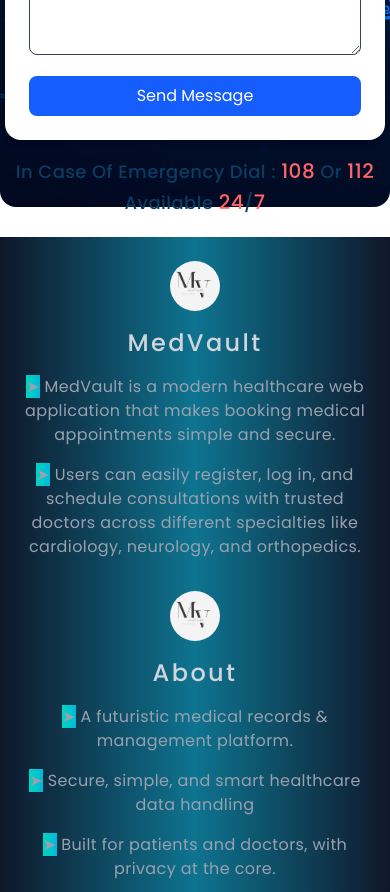
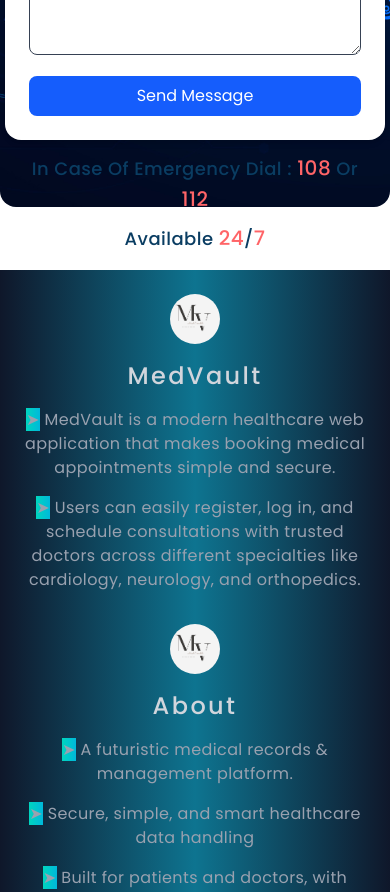
Before and after one commit to khiladi01/MedVault, a Next.js app in the folder frontend/: page /book in a window 390 px wide. Shown: the part 1700-2592 px from the top of the page. Built offline with nearby package versions, Linux system fonts and the light colour scheme.

Commit message:
feat: complete Appointment page with booking form and scheduling details

```diff
--- a/frontend/src/app/about/page.js
+++ b/frontend/src/app/about/page.js
@@ -385,14 +385,22 @@
      </div>
 
 {/* adding emergency sec */}
-  <div className="h-[100px] w-full bg-white grid place-content-center select-none">
-       <div className="w-full flex justify-center items-center">
-        <p className="text-lg font-medium text-[#0A3D62] tracking-wide">In Case Of Emergency Dial : <span className="text-[20px] text-red-400">108</span> Or <span className="text-[20px] text-red-400">112</span></p>
-       </div>
-       <div className="w-full flex justify-center items-center">
-        <p className="text-lg font-medium text-[#0A3D62] tracking-wide">Available <span className="text-[20px] text-red-400">24</span>/<span className="text-[20px] text-red-400">7</span></p>
-       </div>
+<div className="h-auto w-full bg-white grid place-content-center select-none p-4">
+  <div className="w-full flex flex-col sm:flex-row justify-center items-center text-center gap-2">
+    <p className="text-lg font-medium text-[#0A3D62] tracking-wide">
+      In Case Of Emergency Dial :{" "}
+      <span className="text-[20px] text-red-400">108</span> Or{" "}
+      <span className="text-[20px] text-red-400">112</span>
+    </p>
   </div>
+  <div className="w-full flex justify-center items-center text-center mt-2 sm:mt-0">
+    <p className="text-lg font-medium text-[#0A3D62] tracking-wide">
+      Available <span className="text-[20px] text-red-400">24</span>/
+      <span className="text-[20px] text-red-400">7</span>
+    </p>
+  </div>
+</div>
+
         </>
     )
 }
--- a/frontend/src/app/book/page.js
+++ b/frontend/src/app/book/page.js
@@ -155,14 +155,22 @@
   </div>
 
   {/* adding emergency sec */}
-  <div className="h-[100px] w-full bg-white grid place-content-center select-none">
-       <div className="w-full flex justify-center items-center">
-        <p className="text-lg font-medium text-[#0A3D62] tracking-wide">In Case Of Emergency Dial : <span className="text-[20px] text-red-400">108</span> Or <span className="text-[20px] text-red-400">112</span></p>
-       </div>
-       <div className="w-full flex justify-center items-center">
-        <p className="text-lg font-medium text-[#0A3D62] tracking-wide">Available <span className="text-[20px] text-red-400">24</span>/<span className="text-[20px] text-red-400">7</span></p>
-       </div>
+<div className="h-auto w-full bg-white grid place-content-center select-none p-4">
+  <div className="w-full flex flex-col sm:flex-row justify-center items-center text-center gap-2">
+    <p className="text-lg font-medium text-[#0A3D62] tracking-wide">
+      In Case Of Emergency Dial :{" "}
+      <span className="text-[20px] text-red-400">108</span> Or{" "}
+      <span className="text-[20px] text-red-400">112</span>
+    </p>
   </div>
+  <div className="w-full flex justify-center items-center text-center mt-2 sm:mt-0">
+    <p className="text-lg font-medium text-[#0A3D62] tracking-wide">
+      Available <span className="text-[20px] text-red-400">24</span>/
+      <span className="text-[20px] text-red-400">7</span>
+    </p>
+  </div>
+</div>
+
         </>
     );
 }
--- a/frontend/src/app/contact/page.js
+++ b/frontend/src/app/contact/page.js
@@ -145,14 +145,22 @@
   </div>
 
   {/* adding emergency sec */}
-  <div className="h-[100px] w-full bg-white grid place-content-center select-none">
-       <div className="w-full flex justify-center items-center">
-        <p className="text-lg font-medium text-[#0A3D62] tracking-wide">In Case Of Emergency Dial : <span className="text-[20px] text-red-400">108</span> Or <span className="text-[20px] text-red-400">112</span></p>
-       </div>
-       <div className="w-full flex justify-center items-center">
-        <p className="text-lg font-medium text-[#0A3D62] tracking-wide">Available <span className="text-[20px] text-red-400">24</span>/<span className="text-[20px] text-red-400">7</span></p>
-       </div>
+<div className="h-auto w-full bg-white grid place-content-center select-none p-4">
+  <div className="w-full flex flex-col sm:flex-row justify-center items-center text-center gap-2">
+    <p className="text-lg font-medium text-[#0A3D62] tracking-wide">
+      In Case Of Emergency Dial :{" "}
+      <span className="text-[20px] text-red-400">108</span> Or{" "}
+      <span className="text-[20px] text-red-400">112</span>
+    </p>
   </div>
+  <div className="w-full flex justify-center items-center text-center mt-2 sm:mt-0">
+    <p className="text-lg font-medium text-[#0A3D62] tracking-wide">
+      Available <span className="text-[20px] text-red-400">24</span>/
+      <span className="text-[20px] text-red-400">7</span>
+    </p>
+  </div>
+</div>
+
         </>
     )
 }
--- a/frontend/src/app/page.js
+++ b/frontend/src/app/page.js
@@ -372,14 +372,22 @@
 
 
 {/* adding emergency sec */}
-  <div className="h-[100px] w-full bg-white grid place-content-center select-none">
-       <div className="w-full flex justify-center items-center">
-        <p className="text-lg font-medium text-[#0A3D62] tracking-wide">In Case Of Emergency Dial : <span className="text-[20px] text-red-400">108</span> Or <span className="text-[20px] text-red-400">112</span></p>
-       </div>
-       <div className="w-full flex justify-center items-center">
-        <p className="text-lg font-medium text-[#0A3D62] tracking-wide">Available <span className="text-[20px] text-red-400">24</span>/<span className="text-[20px] text-red-400">7</span></p>
-       </div>
+<div className="h-auto w-full bg-white grid place-content-center select-none p-4">
+  <div className="w-full flex flex-col sm:flex-row justify-center items-center text-center gap-2">
+    <p className="text-lg font-medium text-[#0A3D62] tracking-wide">
+      In Case Of Emergency Dial :{" "}
+      <span className="text-[20px] text-red-400">108</span> Or{" "}
+      <span className="text-[20px] text-red-400">112</span>
+    </p>
   </div>
+  <div className="w-full flex justify-center items-center text-center mt-2 sm:mt-0">
+    <p className="text-lg font-medium text-[#0A3D62] tracking-wide">
+      Available <span className="text-[20px] text-red-400">24</span>/
+      <span className="text-[20px] text-red-400">7</span>
+    </p>
+  </div>
+</div>
+
     </>
     )
 }
```
